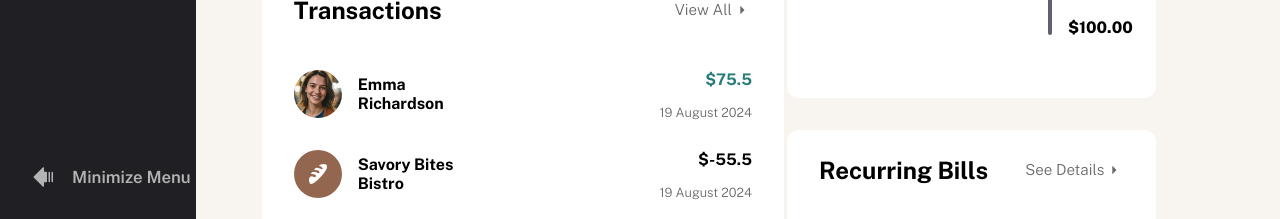
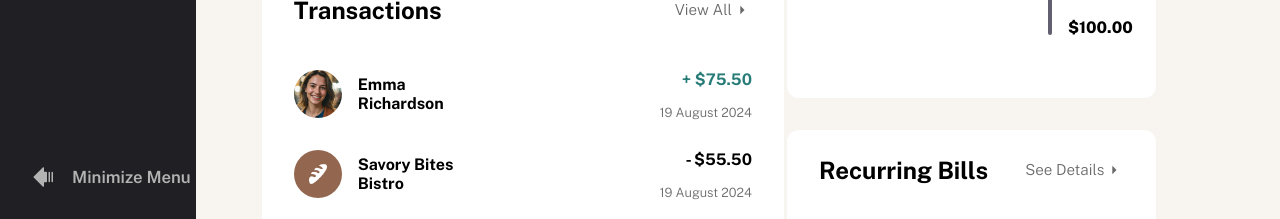
Before and after one commit to JurgenMik/FinanceApp, a React (Create React App) app: page / in a window 1280 px wide. Shown: the part 577-796 px from the top of the page. Built offline with nearby package versions, Linux system fonts and the light colour scheme.

Commit message:
FS-fixed-transaction-amounts-not-being-displayed-correctly

```diff
--- a/src/pages/overview/components/Transactions/Transactions.tsx
+++ b/src/pages/overview/components/Transactions/Transactions.tsx
@@ -41,7 +41,12 @@ function Transactions() {
                     <p
                       style={{color: Math.sign(transaction.amount) === 1 ? '#277C78' : ''}}
                     >
-                      ${transaction.amount}
+                      {Math.sign(transaction.amount) === 1
+                      ?
+                        `+ $${Math.abs(transaction.amount).toFixed(2)}`
+                      :
+                        `- $${Math.abs(transaction.amount).toFixed(2)}`
+                      }
                     </p>
                     <p id="date">
                       {handleFormatDate(transaction.date)}
```
